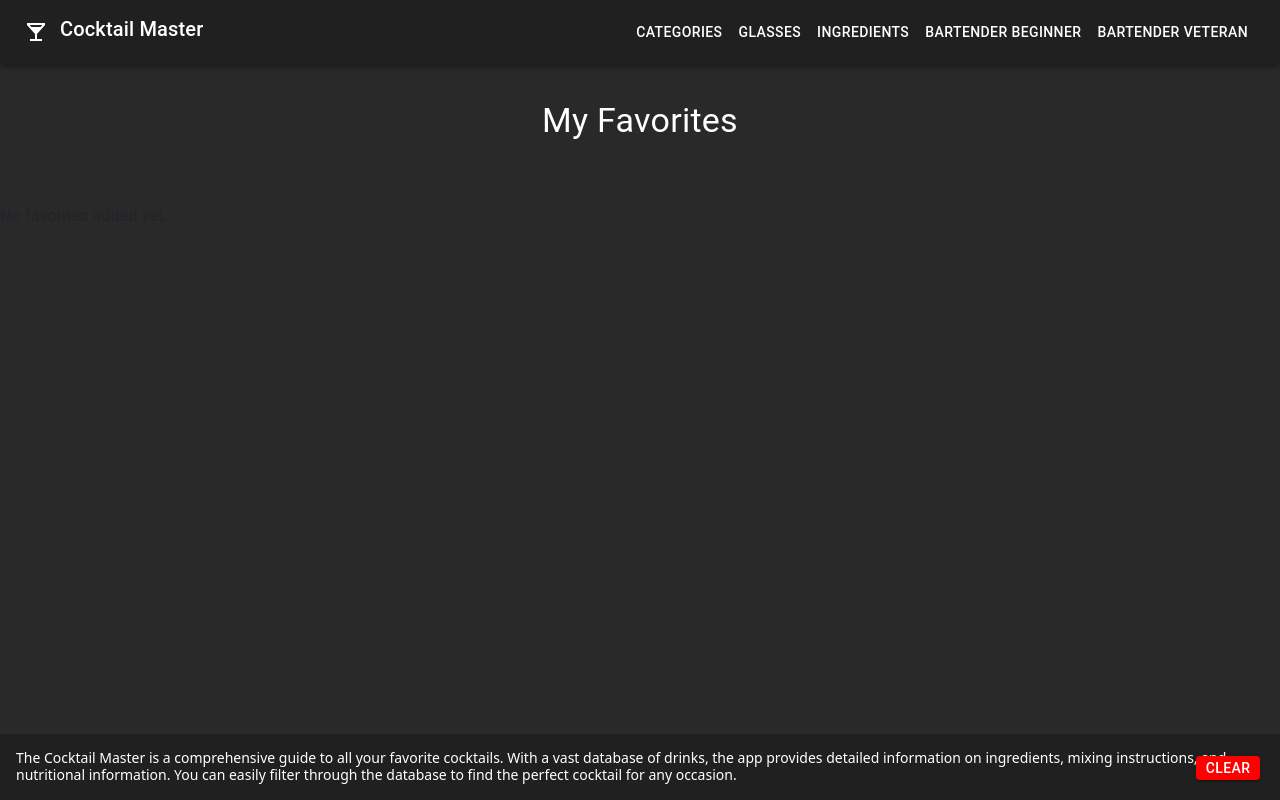
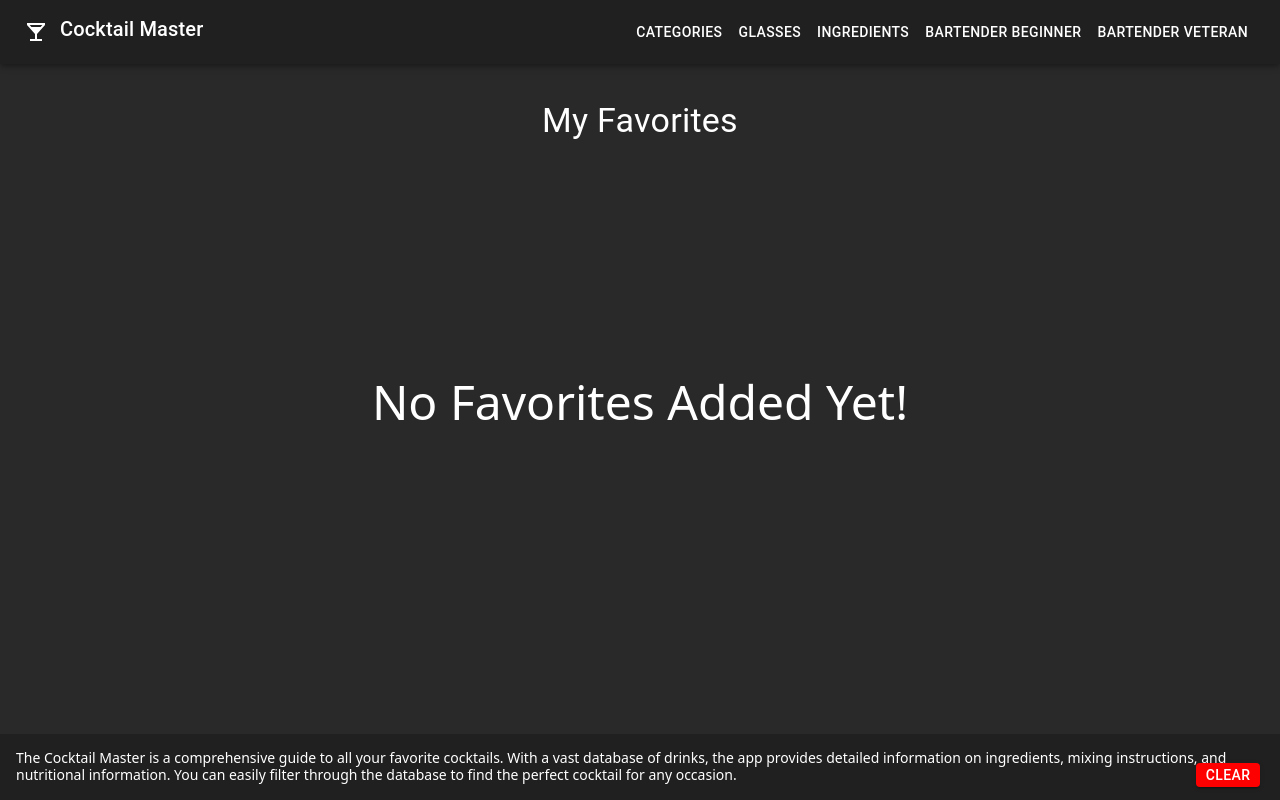
Before and after one commit to jahac00/Praksa_Lilly021-main-master-master-master-master-master, a React (Create React App) app: page / in a window 1280 px wide. Built offline with nearby package versions, Linux system fonts and the light colour scheme.

Commit message:
Update: CSS

```diff
--- a/src/components/ClearLocalStorageButton.js
+++ b/src/components/ClearLocalStorageButton.js
@@ -1,5 +1,5 @@
 import Button from "@mui/material/Button";
-import styles from "../css/clearStorageButton.module.css";
+import styles from "../css/footer.module.css";
 
 function ClearLocalStorageButton() {
     function handleClearLocalStorage() {
--- a/src/css/clearStorageButton.module.css
+++ /dev/null
@@ -1,41 +0,0 @@
-.clearLocalStorageButton {
-    position: fixed;
-    bottom: 20px;
-    right: 20px;
-    font-size: 12px;
-  }
-
-  .clearLocalStorageButton button {
-    color: white;
-    background-color: red;
-    height: 24px;
-    width: 24px;
-    padding: 0 12px;
-  }
-
-.clearLocalStorageButton:hover{
-    animation: animate 0.2s;
-}
-
-@keyframes animate{
-    0%{
-        transform: rotate(0deg) translateX(0px);
-
-    }
-    25%{
-        transform: rotate(-10deg) translateX(-10px);
-
-    }
-    50%{
-        transform: rotate(0deg) translateX(0px);
-
-    }
-    75%{
-        transform: rotate(10deg) translateX(10px);
-
-    }
-    100%{
-        transform: rotate(0deg) translateX(0px);
-
-    }
-}
--- a/src/css/footer.module.css
+++ b/src/css/footer.module.css
@@ -29,3 +29,46 @@ body {
   margin-top: 80px !important;
   margin-bottom: 100px !important;
 }
+
+.clearLocalStorageButton {
+  position: fixed;
+  bottom: 13px;
+  right: 20px;
+  font-size: 12px;
+  margin-left: 25px;
+}
+
+.clearLocalStorageButton button {
+  color: white;
+  background-color: red;
+  height: 24px;
+  width: 24px;
+  padding: 0 12px;
+}
+
+.clearLocalStorageButton:hover{
+  animation: animate 0.2s;
+}
+
+@keyframes animate{
+  0%{
+      transform: rotate(0deg) translateX(0px);
+
+  }
+  25%{
+      transform: rotate(-10deg) translateX(-10px);
+
+  }
+  50%{
+      transform: rotate(0deg) translateX(0px);
+
+  }
+  75%{
+      transform: rotate(10deg) translateX(10px);
+
+  }
+  100%{
+      transform: rotate(0deg) translateX(0px);
+
+  }
+}
--- a/src/pages/Home.js
+++ b/src/pages/Home.js
@@ -25,7 +25,18 @@ function Home() {
           ))}
         </ul>
       ) : (
-        <Typography variant="subtitle1">No favorites added yet.</Typography>
+        <div
+      style={{
+        display: "flex",
+        alignItems: "center",
+        justifyContent: "center",
+        height: "50vh",
+        fontSize: "3rem",
+        color: "white",
+      }}
+    >
+      No Favorites Added Yet!
+    </div>
       )}
     </div>
   );
```
